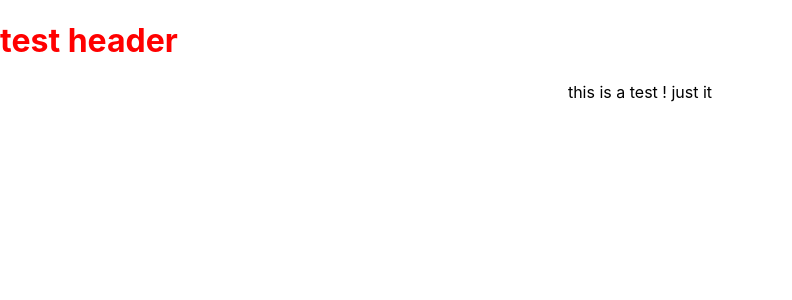
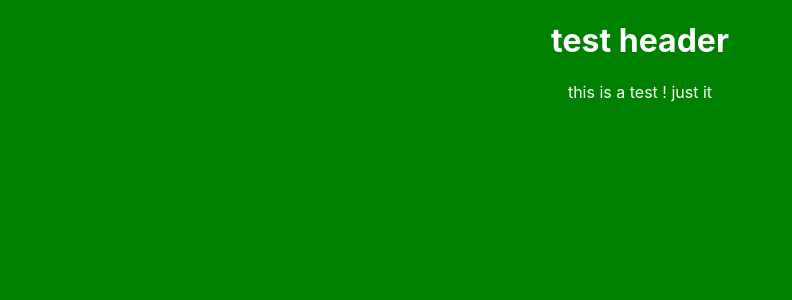
Before and after one commit to womoboy/react-daywork, a React (Create React App) app: page / in a window 1280 px wide. Shown: the top 300 px of the page, without its empty margins (0-792 px from the left). Built offline with nearby package versions, Linux system fonts and the light colour scheme.

Commit message:
add sass style

```diff
--- a/package.json
+++ b/package.json
@@ -6,6 +6,7 @@
     "@testing-library/jest-dom": "^5.16.4",
     "@testing-library/react": "^13.1.1",
     "@testing-library/user-event": "^13.5.0",
+    "node-sass": "^7.0.1",
     "react": "^18.0.0",
     "react-dom": "^18.0.0",
     "react-scripts": "5.0.1",
--- a/src/App.js
+++ b/src/App.js
@@ -1,14 +1,11 @@
 import React from 'react';
-import './App.css';
+import './styleSass.scss'
 
 function App() {
-  const style = {
-    color: "red",
-    textAlign: "left"
-  };
+
   return (
     <div className='App'>
-      <h1 style={style}>test header</h1>
+      <h1>test header</h1>
       <p>this is a test ! just it</p>
     </div>
   );
--- /dev/null
+++ b/src/styleSass.scss
@@ -0,0 +1,8 @@
+$greenColor: green;
+$whiteColor: white;
+
+body {
+    background-color: $greenColor;
+    text-align: center;
+    color: $whiteColor;
+}
```
Also changed, not shown: 1 other file (tests, documents, lock files or other folders).
